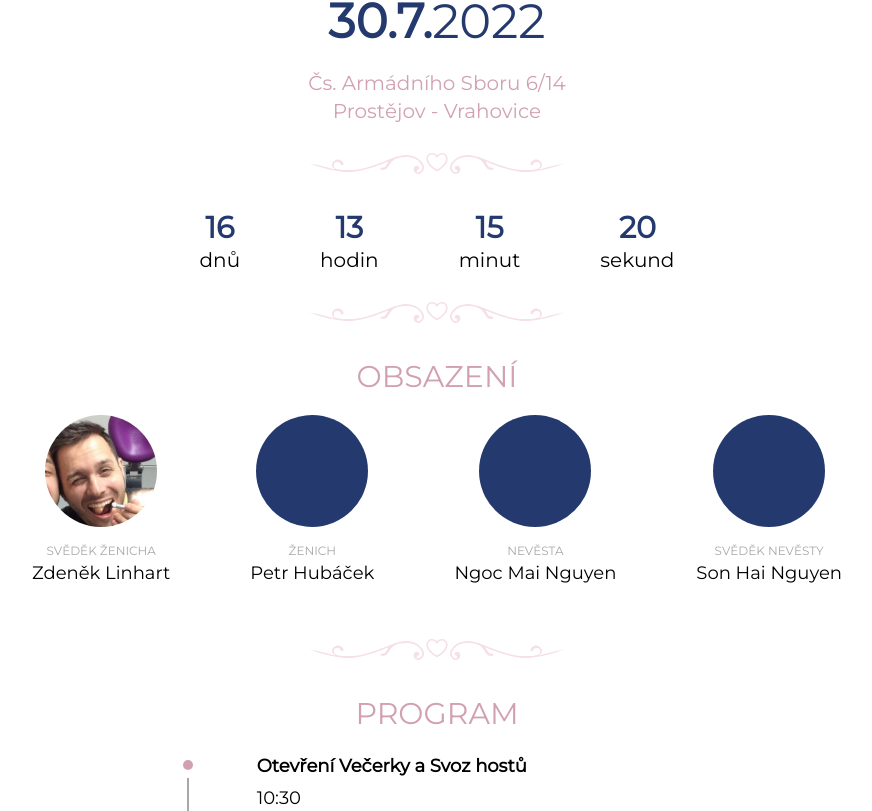
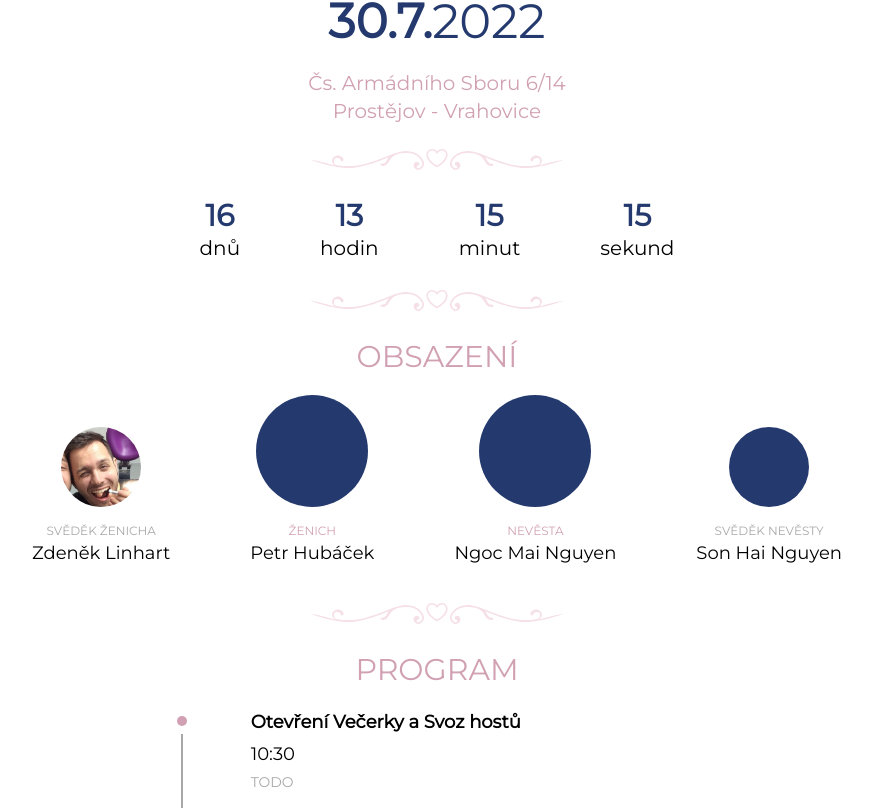
Before and after one commit to essare-rimaz/wedding-web, a Nuxt app: page / in a window 1280 px wide. Shown: the part 1027-1838 px from the top of the page, without its empty margins (203-1075 px from the left). Built offline with nearby package versions, Linux system fonts and the light colour scheme.

Commit message:
Improve responsivity

```diff
--- a/components/CastingList.vue
+++ b/components/CastingList.vue
@@ -1,11 +1,34 @@
 <template>
   <div class="flex flex-col items-center">
     <SectionTitle text="Obsazení" />
-    <div class="grid grid-cols-2 lg:flex lg:flex-row">
-      <PersonDisplay name="Zdeněk Linhart" role="Svěděk ženicha" :photo-path="require('@/assets/images/zdenek_photo.png')" class="order-3 lg:order-1" />
-      <PersonDisplay name="Petr Hubáček" role="Ženich" class="order-1 lg:order-2" />
-      <PersonDisplay name="Ngoc Mai Nguyen" role="Nevěsta" class="order-2 lg:order-3" />
-      <PersonDisplay name="Son Hai Nguyen" role="Svěděk nevěsty" class="order-4" />
+    <div class="grid grid-cols-2 lg:flex lg:flex-row lg:items-end">
+      <PersonDisplay
+        name="Zdeněk Linhart"
+        role="Svěděk ženicha"
+        :photo-path="require('@/assets/images/zdenek_photo.png')"
+        class="order-3 lg:order-1"
+        additional-styles="w-16 h-16 lg:w-20 lg:h-20"
+      />
+      <PersonDisplay
+        name="Petr Hubáček"
+        role="Ženich"
+        class="order-1 lg:order-2"
+        additional-styles="w-20 h-20 lg:w-28 lg:h-28"
+        role-color="text-pink"
+      />
+      <PersonDisplay
+        name="Ngoc Mai Nguyen"
+        role="Nevěsta"
+        class="order-2 lg:order-3"
+        additional-styles="w-20 h-20 lg:w-28 lg:h-28"
+        role-color="text-pink"
+      />
+      <PersonDisplay
+        name="Son Hai Nguyen"
+        role="Svěděk nevěsty"
+        class="order-4"
+        additional-styles="w-16 h-16 lg:w-20 lg:h-20"
+      />
     </div>
   </div>
 </template>
--- a/components/CountdownDisplay.vue
+++ b/components/CountdownDisplay.vue
@@ -7,7 +7,7 @@
       :key="item.id"
       :label="item.label"
       :count="item.count"
-      class="ml-10 mr-10"
+      class="ml-10 mr-10 mb-4"
     />
   </div>
 </template>
@@ -38,10 +38,9 @@ export default {
     tick () {
       const endTime = DateTime.fromISO(this.endTime)
       const diffTime = endTime.diffNow(['days', 'hours', 'minutes', 'seconds'])
-      // eslint-disable-next-line no-console
-      console.log(DateTime.fromISO(this.endTime).toISO())
+
       this.remainingTime = new HumanDate(diffTime)
-      // this.timer = setTimeout(this.tick, 1000) // update every 1000ms
+      this.timer = setTimeout(this.tick, 1000) // update every 1000ms
     }
   }
 }
--- a/components/EssentialInfoDisplay.vue
+++ b/components/EssentialInfoDisplay.vue
@@ -4,7 +4,7 @@
       <span class="font-semibold">{{ day }}</span>
       <span class="font-regular">{{ year }}</span>
     </time>
-    <address class="not-italic text-center text-pink tracking-[0.15em] text-base xl:text-xl">
+    <address class="not-italic text-center text-pink tracking-[0.15em] text-base xl:text-xl mb-3">
       Čs. Armádního Sboru 6/14<br>
       Prostějov - Vrahovice
     </address>
--- a/components/PersonDisplay.vue
+++ b/components/PersonDisplay.vue
@@ -1,9 +1,9 @@
 <template>
   <div class="flex flex-col items-center font-montserrat tracking-[0.15em] ml-10 mr-10">
     <!-- TODO photo -->
-    <div v-if="!photoPath" class="bg-dark-blue w-28 h-28 rounded-full mb-4" />
-    <img v-else :src="photoPath" class="w-28 h-28 rounded-full mb-4" />
-    <div class="text-light-gray text-xs text-center">
+    <div v-if="!photoPath" :class="additionalStyles" class="bg-dark-blue rounded-full mb-4" />
+    <img v-else :src="photoPath" :class="additionalStyles" class="rounded-full mb-4" />
+    <div :class="roleColor" class="text-xs text-center">
       {{ role.toUpperCase() }}
     </div>
     <div class="text-lg text-center mb-10 lg:mb-6">
@@ -15,7 +15,16 @@
 <script>
 export default {
   name: 'PersonDisplay',
+
   props: {
+    roleColor: {
+      type: String,
+      default: 'text-light-gray'
+    },
+    additionalStyles: {
+      type: String,
+      default: ''
+    },
     name: {
       type: String,
       default: ''
--- a/components/ProgramItem.vue
+++ b/components/ProgramItem.vue
@@ -5,7 +5,7 @@
       <div v-if="!lastItem" class="w-0.5 flex-grow bg-light-gray" />   <!-- bottom line -->
     </div>
 
-    <div class="flex flex-col font-montserrat tracking-[0.10em]">
+    <div class="flex flex-col font-montserrat tracking-[0.10em] mr-3">
       <h3 class="font-semibold text-lg mb-1">
         {{ title }}
       </h3>
--- a/components/SectionTitle.vue
+++ b/components/SectionTitle.vue
@@ -1,5 +1,5 @@
 <template>
-  <div class="text-pink font-montserrat tracking-[0.25em] text-3xl font-medium mb-5">
+  <div class="text-pink font-montserrat tracking-[0.25em] text-2xl lg:text-3xl font-medium mb-5">
     {{ text.toUpperCase() }}
   </div>
 </template>
--- a/components/SplitElement.vue
+++ b/components/SplitElement.vue
@@ -1,5 +1,5 @@
 <template>
-  <img src="@/assets/images/splitter.svg" class="w-64 mt-7 mb-9">
+  <img src="@/assets/images/splitter.svg" class="w-64 mt-3 mb-7">
 </template>
 
 <script>
--- a/nuxt.config.js
+++ b/nuxt.config.js
@@ -1,10 +1,10 @@
 export default {
   // Target: https://go.nuxtjs.dev/config-target
   target: 'static',
-  server: {
-    port: 8000, // default: 3000
-    host: '0.0.0.0' // default: localhost
-  },
+  // server: {
+  //  port: 8000, // default: 3000
+  //  host: '0.0.0.0' // default: localhost
+  // },
   // Global page headers: https://go.nuxtjs.dev/config-head
   head: {
     title: 'maja-wedding-web',
```
